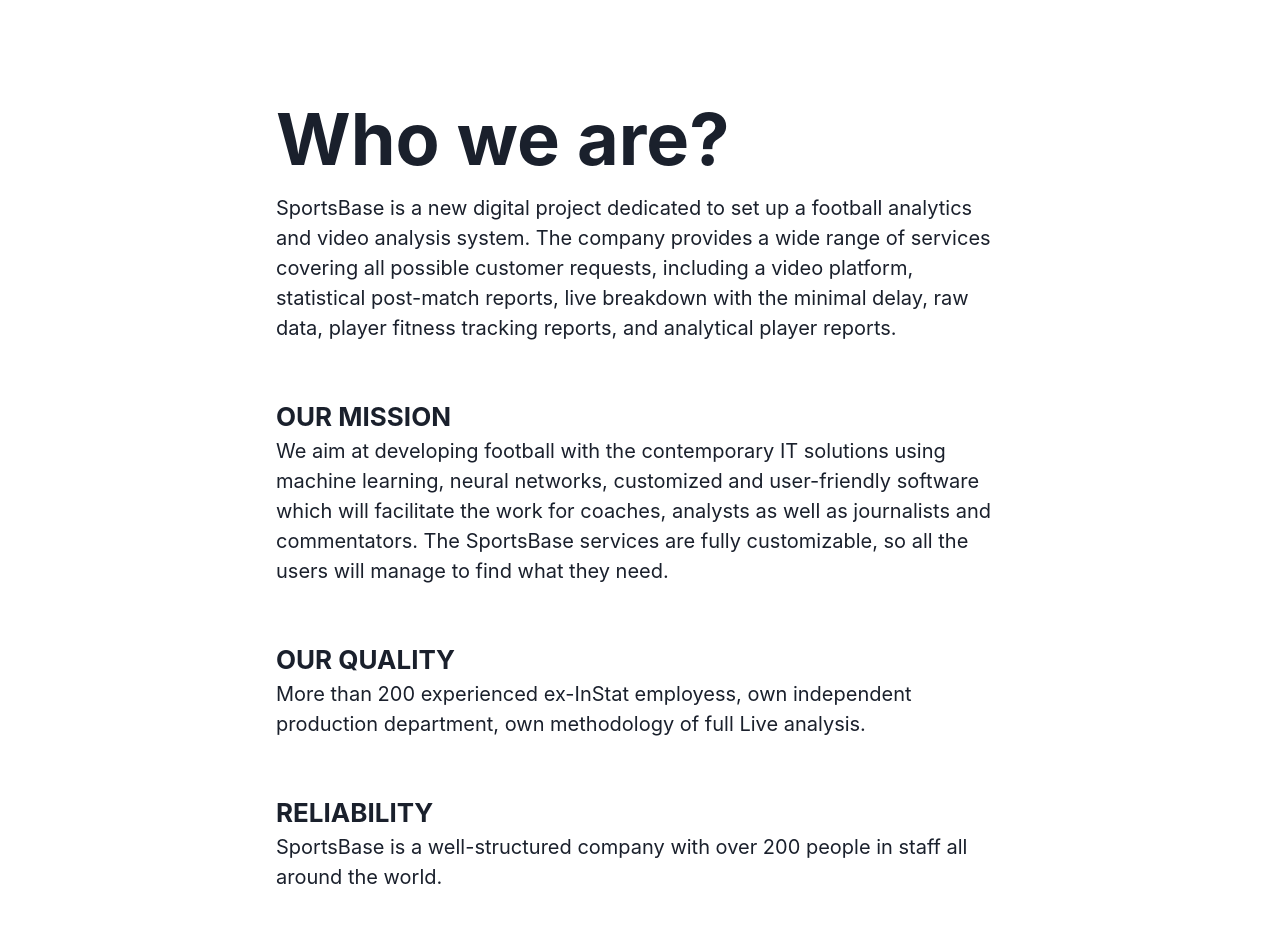
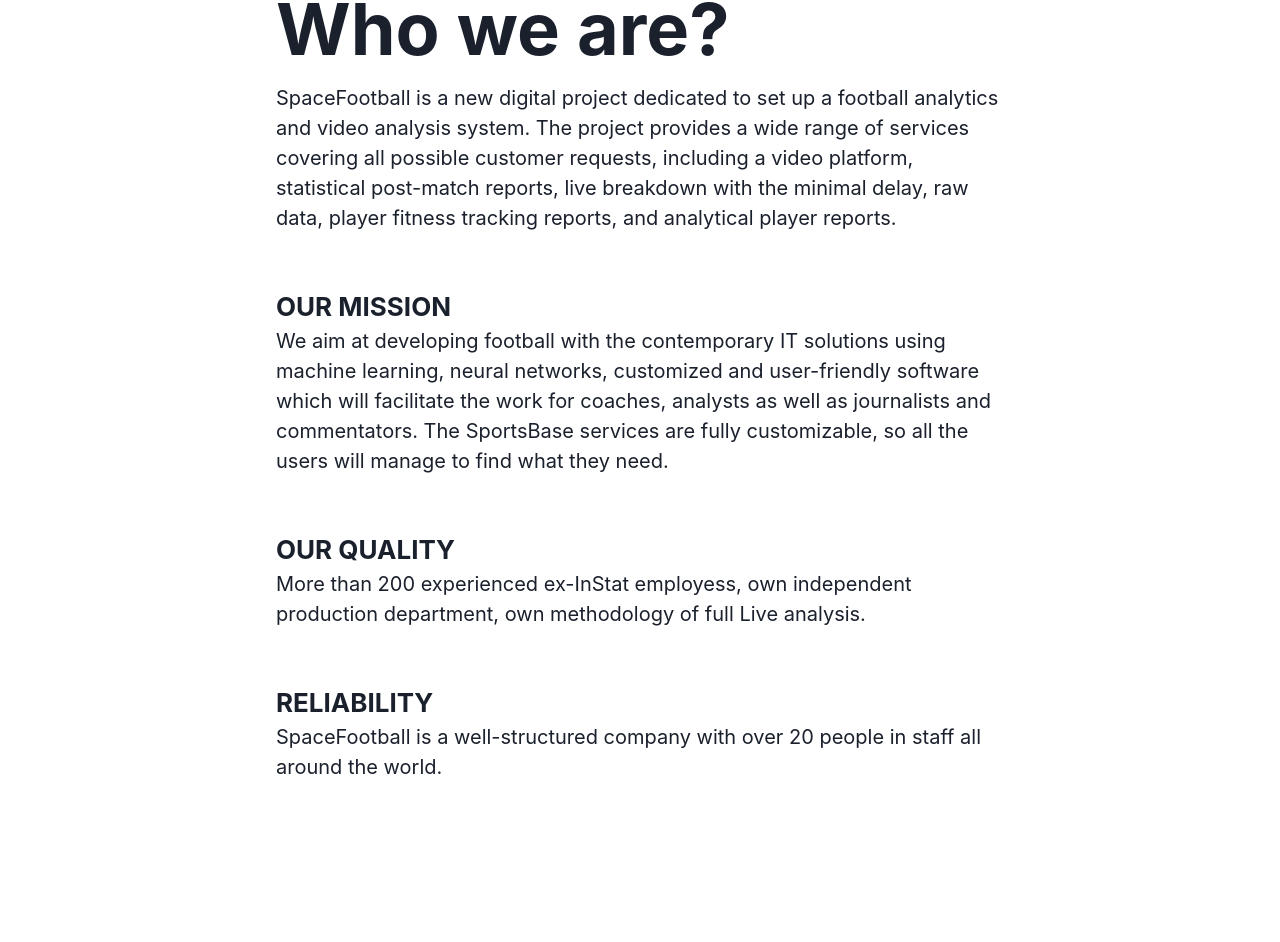
Before and after one commit to SFootball/space-landing, a React (Vite) app: page / in a window 1280 px wide. Shown: the part 1585-2527 px from the top of the page. Built offline with nearby package versions, Linux system fonts and the light colour scheme.

Commit message:
fix words, video

```diff
--- a/src/App.tsx
+++ b/src/App.tsx
@@ -20,13 +20,13 @@
       bgPosition="center"
       bgAttachment="fixed"
     >
-      <Box as="header" bgColor="white">
+      {/* <Box as="header" bgColor="white">
         <Container maxW="1200px">
           <Flex h="110px" alignItems="center">
             <Heading size="lg">Space Football</Heading>
           </Flex>
         </Container>
-      </Box>
+      </Box> */}
       <Box as="main">
         <Container maxW="1200px">
           <Flex
@@ -59,7 +59,7 @@
               <iframe
                 width="960"
                 height="540"
-                src="https://www.youtube.com/embed/g_ERlr_Y_H8?si=hKA0RF3XLSharIKX"
+                src="https://www.youtube.com/watch?v=5hPsXvKzZnU"
                 title="YouTube video player"
                 frameBorder="0"
                 allow="accelerometer; autoplay; clipboard-write; encrypted-media; gyroscope; picture-in-picture; web-share"
@@ -77,9 +77,9 @@
               Who we are?
             </Text>
             <Text fontSize="20px" mb="54px">
-              SportsBase is a new digital project dedicated to set up a football
-              analytics and video analysis system. The company provides a wide
-              range of services covering all possible customer requests,
+              SpaceFootball is a new digital project dedicated to set up a
+              football analytics and video analysis system. The project provides
+              a wide range of services covering all possible customer requests,
               including a video platform, statistical post-match reports, live
               breakdown with the minimal delay, raw data, player fitness
               tracking reports, and analytical player reports.
@@ -106,7 +106,7 @@
               RELIABILITY
             </Text>
             <Text fontSize="20px" mb="54px">
-              SportsBase is a well-structured company with over 200 people in
+              SpaceFootball is a well-structured company with over 20 people in
               staff all around the world.
             </Text>
           </Container>
@@ -123,10 +123,10 @@
                 <Box as="img" src="/images/1.png" maxW="48%"></Box>
                 <Box>
                   <Text fontSize="26px" as="b" mb="24px">
-                    SPORTSBASE SOLUTIONS
+                    SPACEFOOTBALL SOLUTIONS
                   </Text>
                   <Text mb="36px" fontSize="18px">
-                    <p>• SportsBase football video platform;</p>
+                    {/* <p>• SportsBase football video platform;</p> */}
                     <p>• Technical match filming;</p>
                     <p>• Video and advanced statistics;</p>
                     <p>• Detailed post-match reports;</p>
@@ -147,7 +147,7 @@
               <Flex justify="space-between" align="center">
                 <Box>
                   <Text fontSize="26px" as="b" mb="24px">
-                    SPORTSBASE PLATFORM FOR COACHES
+                    SPACEFOOTBALL PLATFORM FOR COACHES
                   </Text>
                   <Text fontSize="18px">
                     <p>• Video breakdown of own and opponent’s matches;</p>
@@ -271,7 +271,7 @@
                   Contact us
                 </Text>
                 <Text fontSize="18px" mb="30px">
-                  office@sportsbase.world
+                  spacefootball.web3@gmail.com
                 </Text>
                 <Text fontSize="16px" mb="5px">
                   Your email
```
